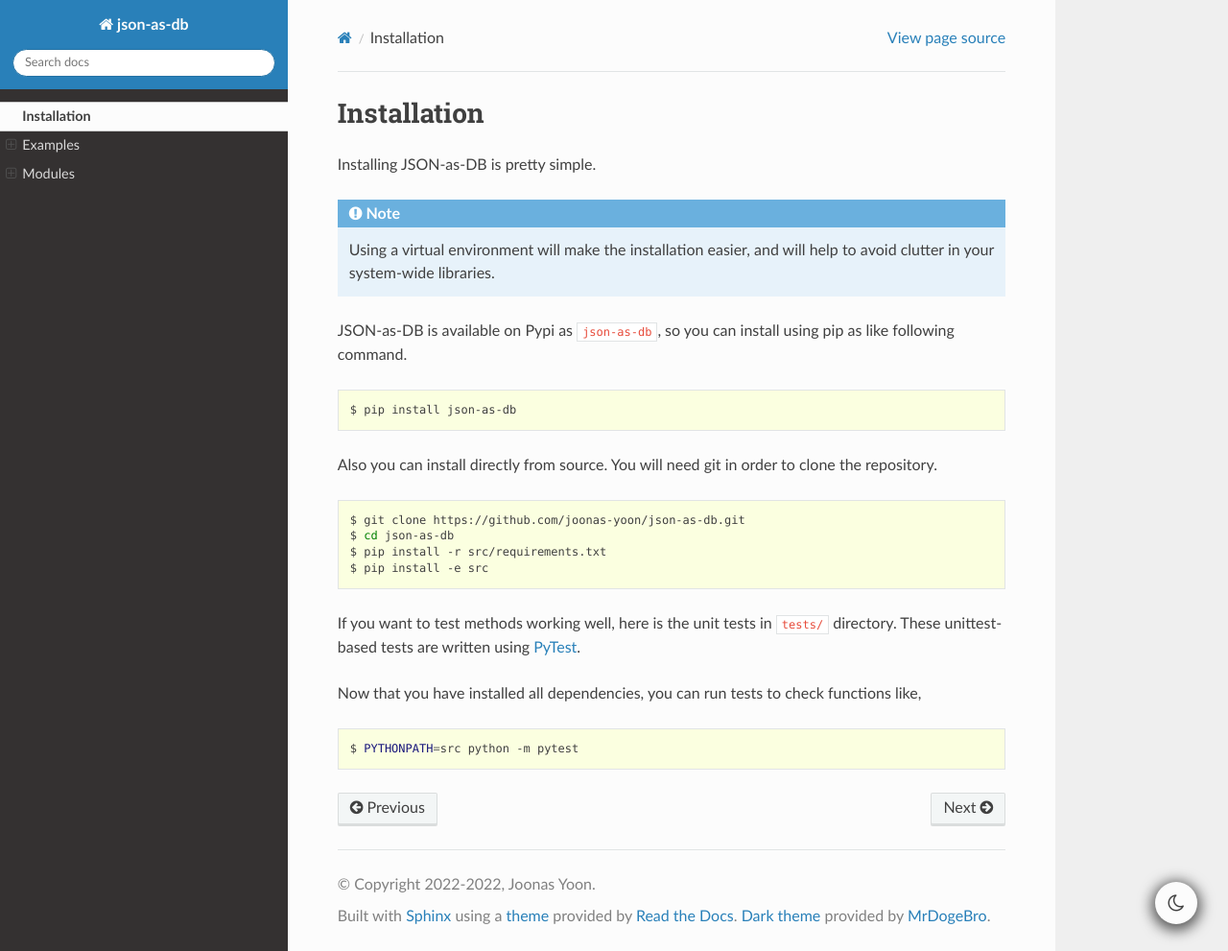
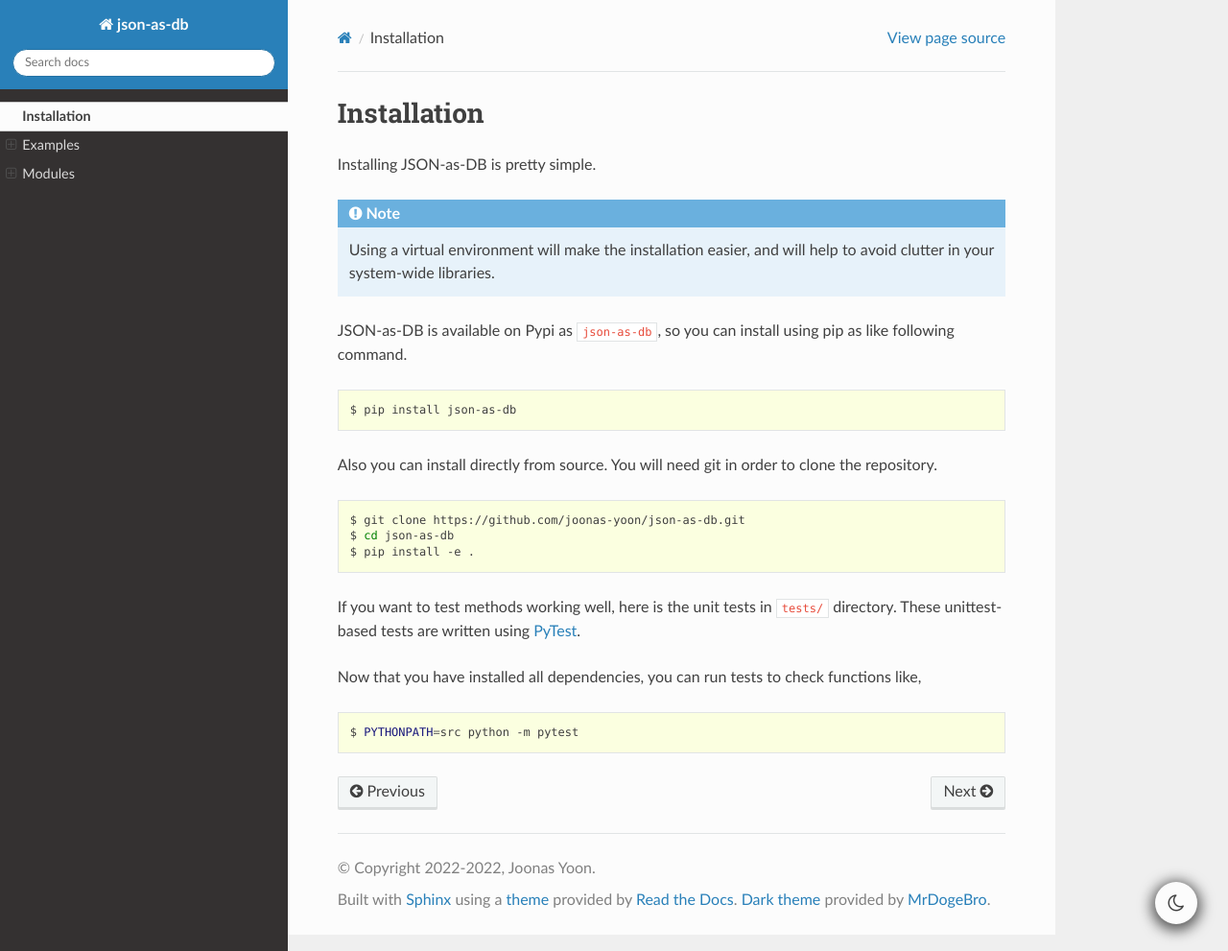
Before and after one commit to joonas-yoon/json-as-db, a Sphinx documentation site: the page built from docs/source/install.rst, in a window 1280 px wide and 991 px high. Shown: the whole window at 96% size. Built offline with Sphinx 7.4.7 and the Read the Docs theme 2.0.0, drawn with Linux system fonts in a browser that asks for light colours.

Commit message:
docs(install): update wrong command

```diff
--- a/docs/source/install.rst
+++ b/docs/source/install.rst
@@ -24,8 +24,7 @@ clone the repository.
 
     git clone https://github.com/joonas-yoon/json-as-db.git
     cd json-as-db
-    pip install -r src/requirements.txt
-    pip install -e src
+    pip install -e .
 
 
 If you want to test methods working well, here is the unit tests in ``tests/``
```
